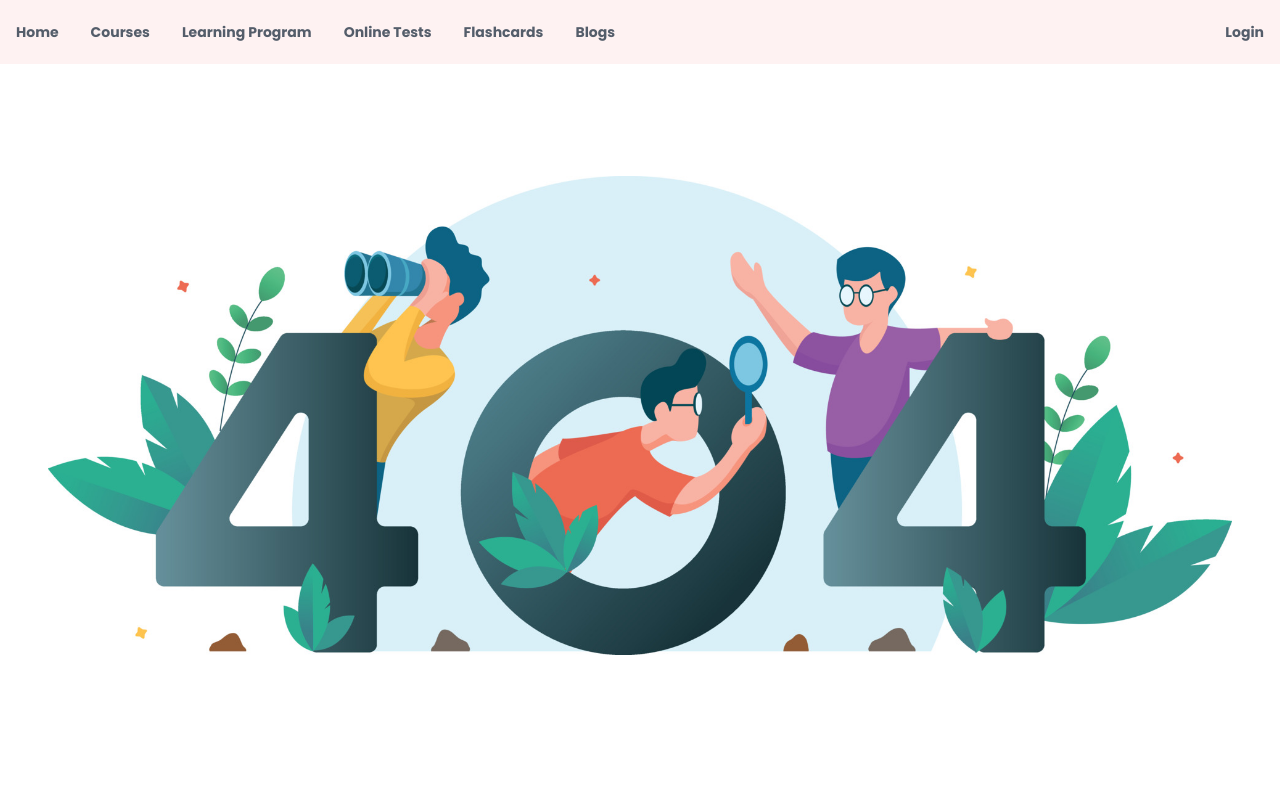
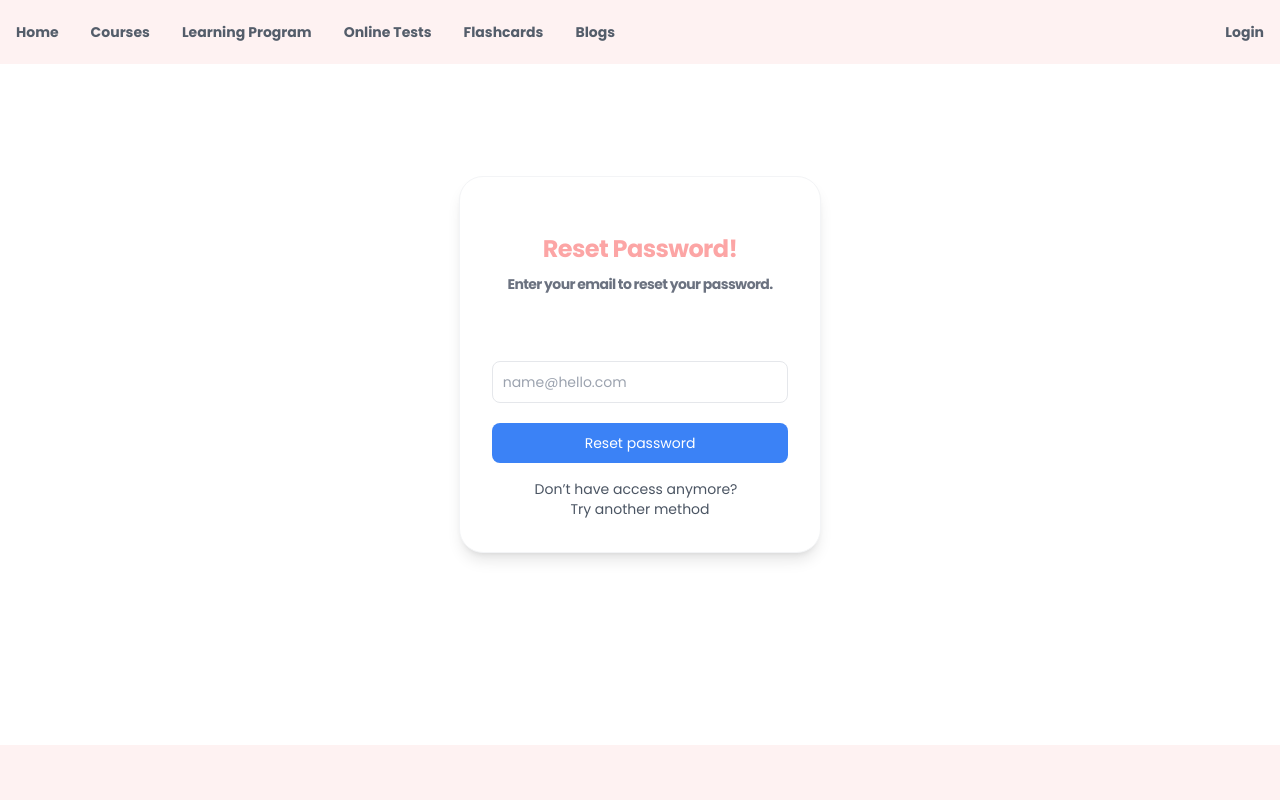
Before and after one commit to ismethanhtung/a-passion-project, a Next.js app in the folder my-app/: page /forgot-password in a window 1280 px wide. Before the commit this address had no page. Shown: the top 800 px of the page. Built offline with nearby package versions, Linux system fonts and the light colour scheme.

Commit message:
change ui, add page reset pass

```diff
--- /dev/null
+++ b/my-app/src/app/forgot-password/page.tsx
@@ -0,0 +1,66 @@
+"use client";
+import React, { useState } from "react";
+import LinkItem from "@/components/LinkItem";
+import { useRouter } from "next/navigation";
+import { useUser } from "@/context/UserContext";
+
+function Login() {
+    const { user, login } = useUser();
+    const [email, setEmail] = useState("");
+    const [password, setPassword] = useState("");
+    const [error, setError] = useState("");
+
+    const router = useRouter();
+
+    return (
+        <div className="container mx-auto">
+            <div className="mx-auto content-center w-4/12">
+                <div className="my-28 mx-8 p-8 bg-white p-6 rounded-3xl shadow-lg border-gray-100 border">
+                    <div className="flex flex-col md:flex-row items-center">
+                        <div className="text-center flex flex-col justify-center w-full mb-10">
+                            <h1 className="my-6 text-2xl font-extrabold tracking-tight text-red-300">
+                                Reset Password! <br />
+                                <span className="text-sm text-gray-500">
+                                    Enter your email to reset your password.
+                                </span>
+                            </h1>
+                        </div>
+                    </div>
+                    {error && (
+                        <div className="bg-red-100 text-red-700 p-2.5 rounded-lg mb-4">
+                            {error}
+                        </div>
+                    )}
+
+                    <div className="mb-5">
+                        <input
+                            id="email"
+                            type="email"
+                            value={email}
+                            onChange={(e) => setEmail(e.target.value)}
+                            className="border text-sm rounded-lg block w-full p-2.5"
+                            placeholder="name@hello.com"
+                            required
+                        />
+                    </div>
+
+                    <button className="text-white bg-blue-500 hover:bg-blue-700 font-medium rounded-lg text-sm px-5 py-2.5 text-center w-full">
+                        Reset password
+                    </button>
+
+                    <div className="mt-4 flex flex-col ">
+                        <p className="text-gray-600  text-sm mr-2 content-center justify-center text-center">
+                            Don’t have access anymore?
+                        </p>
+                        <LinkItem
+                            text="Try another method"
+                            className="hover:underline content-center justify-center text-blue-700"
+                        />
+                    </div>
+                </div>
+            </div>
+        </div>
+    );
+}
+
+export default Login;
--- a/my-app/src/app/login/page.tsx
+++ b/my-app/src/app/login/page.tsx
@@ -4,7 +4,7 @@ import LinkItem from "@/components/LinkItem";
 import { useRouter } from "next/navigation";
 import { useUser } from "@/context/UserContext";
 
-function Login() {
+function ResetPassword() {
     const { user, login } = useUser();
     const [email, setEmail] = useState("");
     const [password, setPassword] = useState("");
@@ -103,8 +103,8 @@ function Login() {
                             </label>
                         </div>
                         <LinkItem
+                            href="/forgot-password"
                             text="Forgot password?"
-                            href="/forgot-password"
                             className="hover:underline"
                         />
                     </div>
@@ -158,4 +158,4 @@ function Login() {
     );
 }
 
-export default Login;
+export default ResetPassword;
--- a/my-app/src/components/ReviewForm.tsx
+++ b/my-app/src/components/ReviewForm.tsx
@@ -2,6 +2,7 @@
 
 import React, { useState } from "react";
 import { useUser } from "@/context/UserContext";
+
 interface ReviewFormProps {
     courseId: number;
     onReviewAdded: () => void;
@@ -15,6 +16,10 @@ const ReviewForm: React.FC<ReviewFormProps> = ({ courseId, onReviewAdded }) => {
     const handleSubmit = async (e: React.FormEvent) => {
         e.preventDefault();
         try {
+            if (comment.trim() === "") {
+                alert("Please add comment");
+                return;
+            }
             const response = await fetch("http://localhost:5000/reviews", {
                 method: "POST",
                 headers: { "Content-Type": "application/json" },
@@ -31,28 +36,35 @@ const ReviewForm: React.FC<ReviewFormProps> = ({ courseId, onReviewAdded }) => {
         }
     };
 
+    const renderStars = () => {
+        return Array.from({ length: 5 }, (_, index) => {
+            const starValue = index + 1;
+            return (
+                <span
+                    key={starValue}
+                    onClick={() => setRating(starValue)}
+                    onMouseOver={() => setRating(starValue)}
+                    className={`cursor-pointer ${
+                        starValue <= rating
+                            ? "text-yellow-500"
+                            : "text-gray-400"
+                    }`}
+                >
+                    ★
+                </span>
+            );
+        });
+    };
+
     return (
         <form onSubmit={handleSubmit} className="space-y-4">
             <div>
-                <label htmlFor="rating" className="block font-medium">
-                    Rating (1-5):
-                </label>
-                <input
-                    type="number"
-                    id="rating"
-                    min={1}
-                    max={5}
-                    value={rating}
-                    onChange={(e) => setRating(Number(e.target.value))}
-                    className="w-full border p-2 rounded"
-                />
+                <div className="flex space-x-1">{renderStars()}</div>
             </div>
             <div>
-                <label htmlFor="comment" className="block font-medium">
-                    Comment:
-                </label>
                 <textarea
                     id="comment"
+                    placeholder="Your comment here"
                     value={comment}
                     onChange={(e) => setComment(e.target.value)}
                     className="w-full border p-2 rounded"
@@ -62,7 +74,7 @@ const ReviewForm: React.FC<ReviewFormProps> = ({ courseId, onReviewAdded }) => {
                 type="submit"
                 className="px-4 py-2 bg-blue-500 text-white rounded"
             >
-                Gửi đánh giá
+                Submit
             </button>
         </form>
     );
--- a/my-app/src/components/ui/video.tsx
+++ b/my-app/src/components/ui/video.tsx
@@ -4,13 +4,16 @@ interface VideoProps {
     videoUrl: string;
     isLocked?: boolean;
 }
+
 export const Video: React.FC<VideoProps> = ({ videoUrl, isLocked = false }) => {
     const embedUrl = videoUrl.includes("youtube")
         ? videoUrl
               .replace("watch?v=", "embed/")
               .replace("/watch/", "/embed/")
               .replace("youtu.be/", "youtube.com/embed/")
-        : videoUrl;
+        : videoUrl.includes("vimeo")
+        ? videoUrl.replace("vimeo.com/", "player.vimeo.com/video/")
+        : null;
 
     const handleVideoError = () => {
         alert("Không thể phát video này. Vui lòng thử lại sau.");
@@ -24,10 +27,13 @@ export const Video: React.FC<VideoProps> = ({ videoUrl, isLocked = false }) => {
                 </div>
             ) : embedUrl ? (
                 <iframe
-                    src={`https://www.youtube.com/embed/ZjAqacIC_3c?si=_v5fmzErzpGgH-nV&loop=1&controls=0&modestbranding=0&rel=0&playsinline=0&enablejsapi=1`}
+                    src={`${embedUrl}?title=0&byline=0&portrait=0&badge=0&autopause=0`}
                     className="w-full rounded-lg aspect-video"
+                    frameBorder="0"
+                    allow="autoplay; fullscreen; picture-in-picture; clipboard-write"
+                    title="Embedded Video"
                     onError={handleVideoError}
-                />
+                ></iframe>
             ) : (
                 <div className="text-red-500 text-center">
                     URL video không hợp lệ.
```
